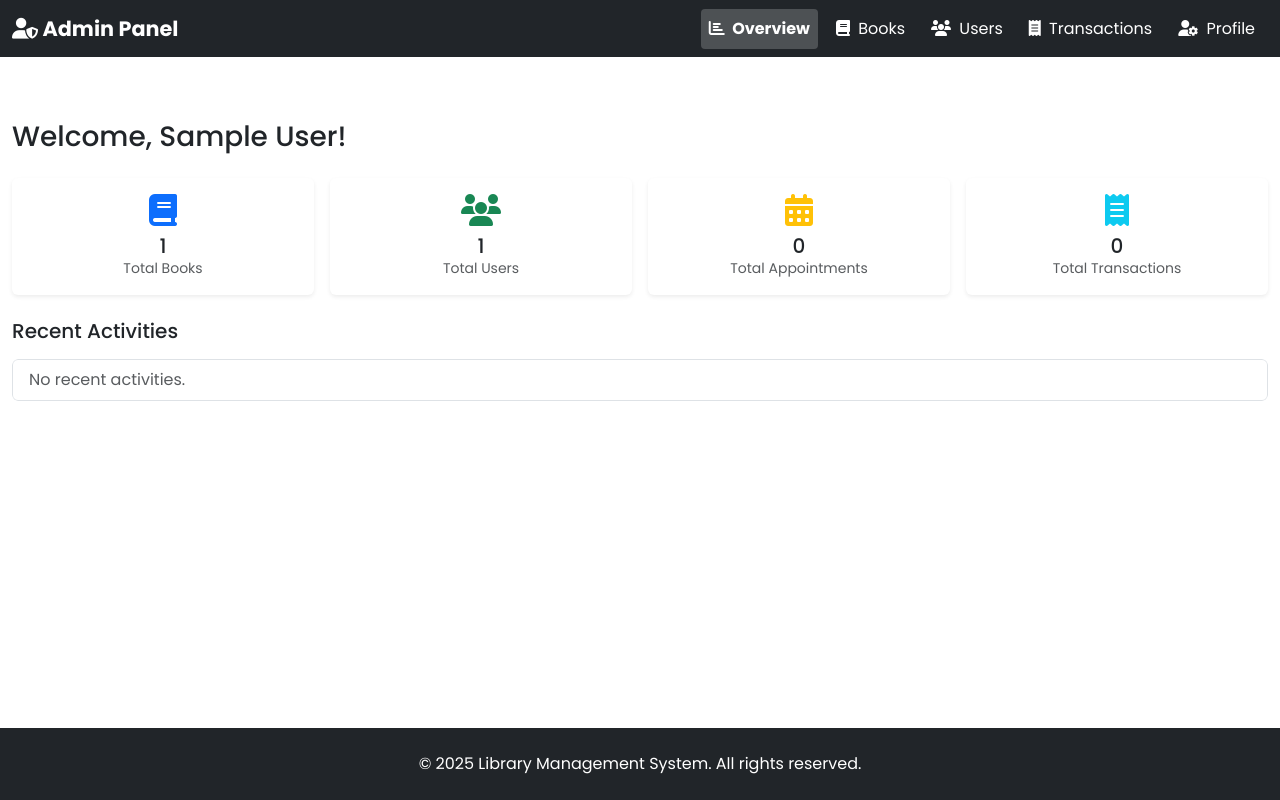
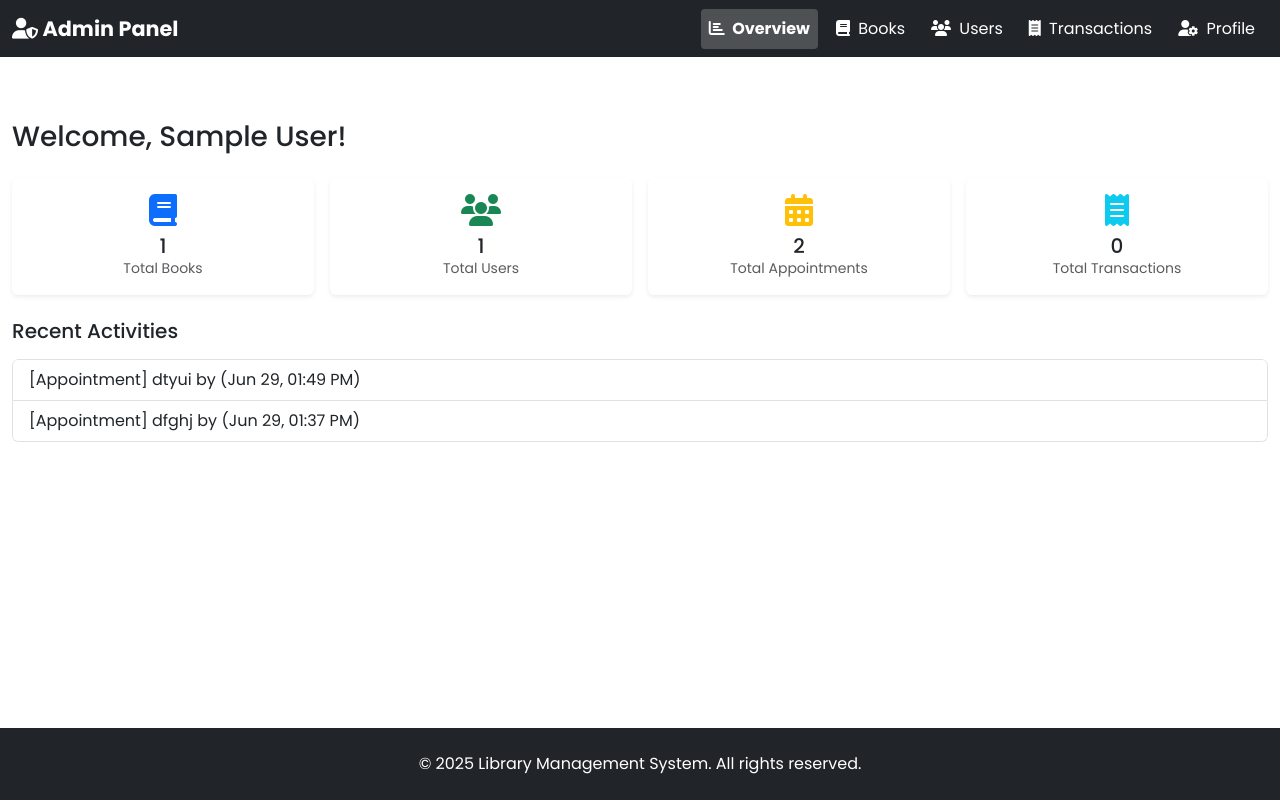
Before and after one commit to Otulaja-Favour/SamAkinbodeGlobal, a Vue app: page /admin in a window 1280 px wide. Built offline with nearby package versions, Linux system fonts and the light colour scheme; data requests are answered from the project's data file; sample sign-in values are in the browser's storage; a web font is replaced by a local one.

Commit message:
already sort out appionment issue

```diff
--- a/db.json
+++ b/db.json
@@ -12,13 +12,38 @@
       "borrowedBooks": [],
       "transactionHistory": [],
       "comments": [],
-      "appointments": [],
-      "createdAt": "2025-06-28T06:12:48.293Z",
-      "updatedAt": "2025-06-29T12:14:58.879Z",
-      "cart": [],
-      "firstname": "otulaja",
-      "lastname": "favour",
-      "age": "2006-01-18"
+      "appointments": [
+        {
+          "subject": "dfghj",
+          "details": "ertyj",
+          "date": "2025-06-29T13:37:00.000Z",
+          "status": "pending",
+          "userId": "user_1751091168293",
+          "id": "apt_user_1751091168293_1751204227012",
+          "createdAt": "2025-06-29T13:37:07.012Z"
+        },
+        {
+          "subject": "dtyui",
+          "details": "sdrtyuio",
+          "date": "2025-06-29T13:49:00.000Z",
+          "status": "pending",
+          "userId": "user_1751091168293",
+          "id": "apt_user_1751091168293_1751204960481",
+          "createdAt": "2025-06-29T13:49:20.481Z"
+        }
+      ],
+      "updatedAt": "2025-06-29T13:49:20.519Z",
+      "cart": [
+        {
+          "id": "1_0",
+          "title": "Prepare discussion large.",
+          "author": "Marissa Williams",
+          "image": "https://placekitten.com/310/391",
+          "action": "borrow",
+          "price": 952,
+          "dateAdded": "2025-06-29T13:44:44.929Z"
+        }
+      ]
     }
   ],
   "books": [
@@ -36,6 +61,25 @@
     }
   ],
   "transactions": [],
-  "appointments": [],
+  "appointments": [
+    {
+      "id": "apt_user_1751091168293_1751204227012",
+      "subject": "dfghj",
+      "details": "ertyj",
+      "date": "2025-06-29T13:37:00.000Z",
+      "status": "pending",
+      "userId": "user_1751091168293",
+      "createdAt": "2025-06-29T13:37:07.012Z"
+    },
+    {
+      "id": "apt_user_1751091168293_1751204960481",
+      "subject": "dtyui",
+      "details": "sdrtyuio",
+      "date": "2025-06-29T13:49:00.000Z",
+      "status": "pending",
+      "userId": "user_1751091168293",
+      "createdAt": "2025-06-29T13:49:20.481Z"
+    }
+  ],
   "comments": []
 }
--- a/src/components/adminDash.vue
+++ b/src/components/adminDash.vue
@@ -158,6 +158,8 @@ export default {
         this.books = books || []
         this.users = users || []
         this.appointments = appointments || []
+        console.log(this.appointments);
+
         this.transactions = transactions || []
         this.comments = comments || []
 
--- a/src/components/appiontment.vue
+++ b/src/components/appiontment.vue
@@ -1,6 +1,8 @@
 <template>
   <div>
     <h4>Appointments</h4>
+    <marquee behavior="scroll" direction="Left">If you are facing any issue just reload the page your data are secured</marquee>
+
     <button class="btn btn-primary mb-3" @click="handleCreateClick">
       <i class="fas fa-calendar-plus"></i> Create Appointment
     </button>
@@ -26,6 +28,13 @@
           <span :class="getStatusBadgeClass(app.status)">
             {{ app.status }}
           </span>
+        <button
+        class="btn btn-danger btn-sm"
+        @click="deleteAppointment(app.id)"
+        :disabled="isLoading"
+      >
+        <i class="fas fa-trash"></i>
+      </button>
         </div>
       </li>
     </ul>
@@ -88,22 +97,29 @@ export default {
 
   methods: {
     async initialize() {
-      const userDataStr = sessionStorage.getItem('userData')
-      if (userDataStr) {
-        this.userData = JSON.parse(userDataStr)
-        await this.loadAppointments()
+      try {
+        const userData = await mockstorage.getCurrentUser()
+        if (userData) {
+          this.userData = userData
+          await this.loadAppointments()
+        }
+      } catch (error) {
+        console.error('Failed to initialize:', error)
       }
     },
 
     async loadAppointments() {
       try {
-        const db = JSON.parse(sessionStorage.getItem('db') || '{"appointments":[]}')
-        this.userAppointments = db.appointments.filter(app => app.userId === this.userData.id) || []
+        // Get all appointments from server
+        const appointments = await mockstorage.fetchAllAppointments()
+        // Filter for current user
+        this.userAppointments = appointments.filter(app => app.userId === this.userData.id)
       } catch (error) {
         console.error('Failed to load appointments:', error)
         toast.error('Failed to load appointments')
       }
     },
+
 
     handleCreateClick() {
       if (!this.userData) {
@@ -127,33 +143,27 @@ export default {
       this.isLoading = true
       try {
         const newAppointment = {
-          id: `app_${Date.now()}`,
-          userId: this.userData.id,
           subject: this.appointment.subject,
           details: this.appointment.details,
           date: new Date(this.appointment.date).toISOString(),
-          createdAt: new Date().toISOString(),
           status: 'pending'
         }
 
-        // Get current database
-        const db = JSON.parse(sessionStorage.getItem('db') || '{"appointments":[]}')
-        if (!Array.isArray(db.appointments)) {
-          db.appointments = []
-        }
+        // Save appointment using mockstorage service
+        const savedAppointment = await mockstorage.saveAppointment(
+          this.userData.id,
+          newAppointment
+        )
 
-        // Add appointment
-        db.appointments.push(newAppointment)
-
-        // Save to session storage
-        sessionStorage.setItem('db', JSON.stringify(db))
-
-        // Update local state
-        this.userAppointments.push(newAppointment)
+        // Update local state with saved appointment
+        this.userAppointments.push(savedAppointment)
 
         // Reset and close
         this.closeModal()
         toast.success('Appointment created successfully!')
+
+        // Refresh appointments to ensure sync
+        await this.loadAppointments()
       } catch (error) {
         console.error('Failed to create appointment:', error)
         toast.error('Failed to create appointment')
--- a/src/components/setting.vue
+++ b/src/components/setting.vue
@@ -1,6 +1,7 @@
 <template>
   <div>
     <h4>Settings</h4>
+    <marquee behavior="scroll" direction="Left">If you are facing any error or need to contact the admin Pls make a suggestion in the appiontment session or call the admin CALL: 09151596279</marquee>
     <form @submit.prevent="handleSaveSettings" class="mt-3" style="max-width: 400px">
       <div class="mb-3">
         <label class="form-label">First Name</label>
```
